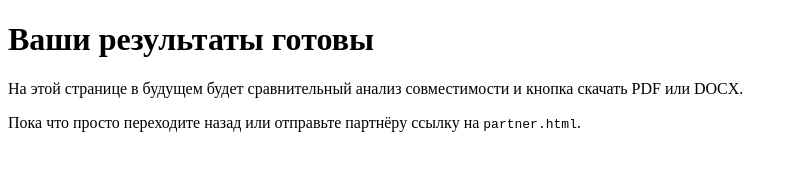
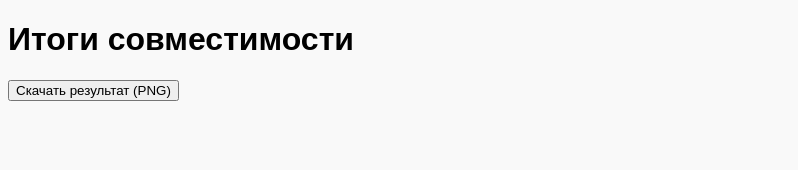
Before and after one commit to d13-b1tch/my_test, a plain HTML site: page results.html in a window 1280 px wide. Shown: the whole page, without its empty margins (0-798 px from the left). Drawn offline with nearby package versions, Linux system fonts and the light colour scheme.

Commit message:
Update results.html

```diff
--- a/results.html
+++ b/results.html
@@ -3,10 +3,13 @@
 <head>
   <meta charset="UTF-8">
   <title>Результаты</title>
+  <link rel="stylesheet" href="styles.css">
 </head>
 <body>
-  <h1>Ваши результаты готовы</h1>
-  <p>На этой странице в будущем будет сравнительный анализ совместимости и кнопка скачать PDF или DOCX.</p>
-  <p>Пока что просто переходите назад или отправьте партнёру ссылку на <code>partner.html</code>.</p>
+  <h1>Итоги совместимости</h1>
+  <div id="result"></div>
+  <button onclick="downloadResult()">Скачать результат (PNG)</button>
+  <script src="https://cdnjs.cloudflare.com/ajax/libs/html2canvas/1.4.1/html2canvas.min.js"></script>
+  <script src="script.js"></script>
 </body>
 </html>
```
